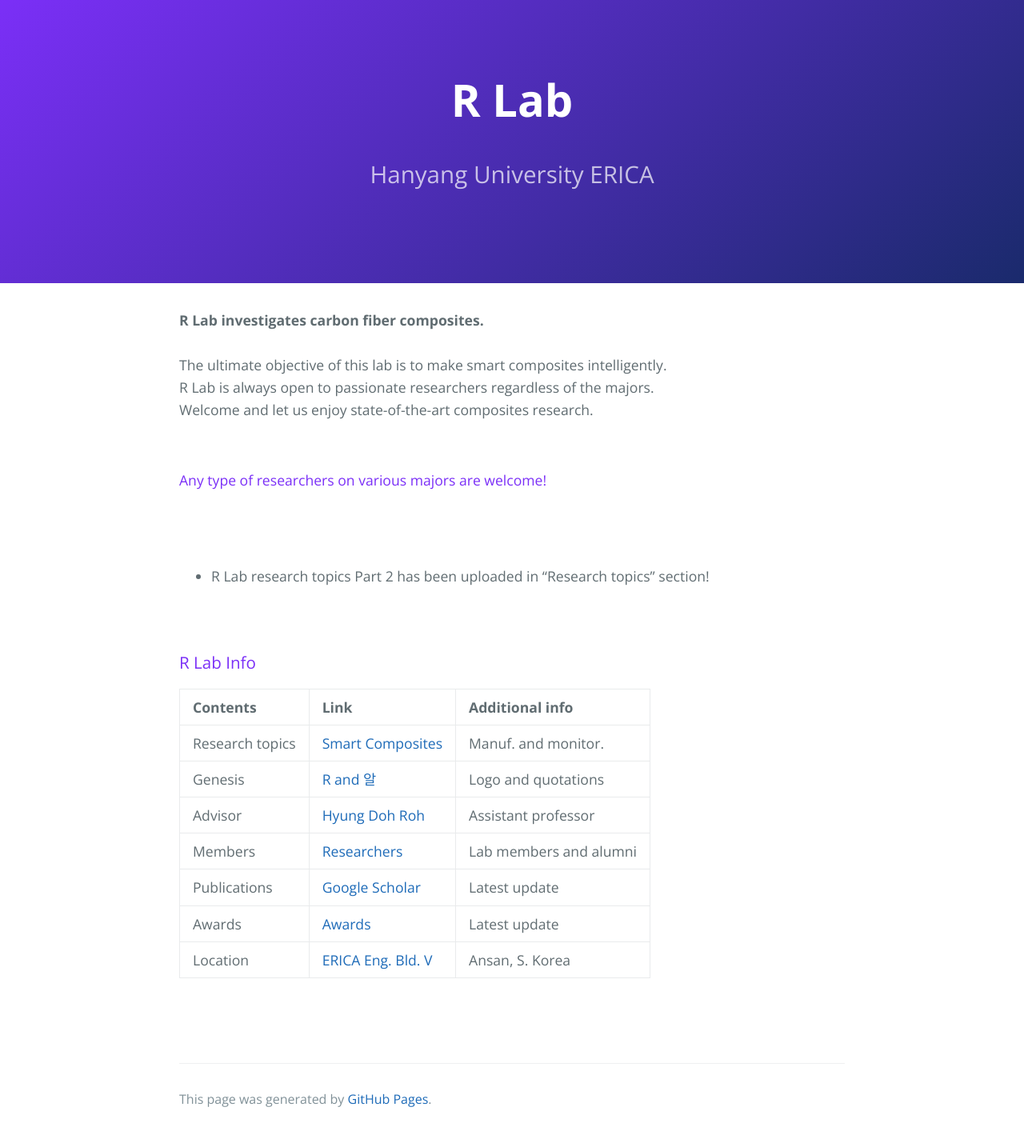
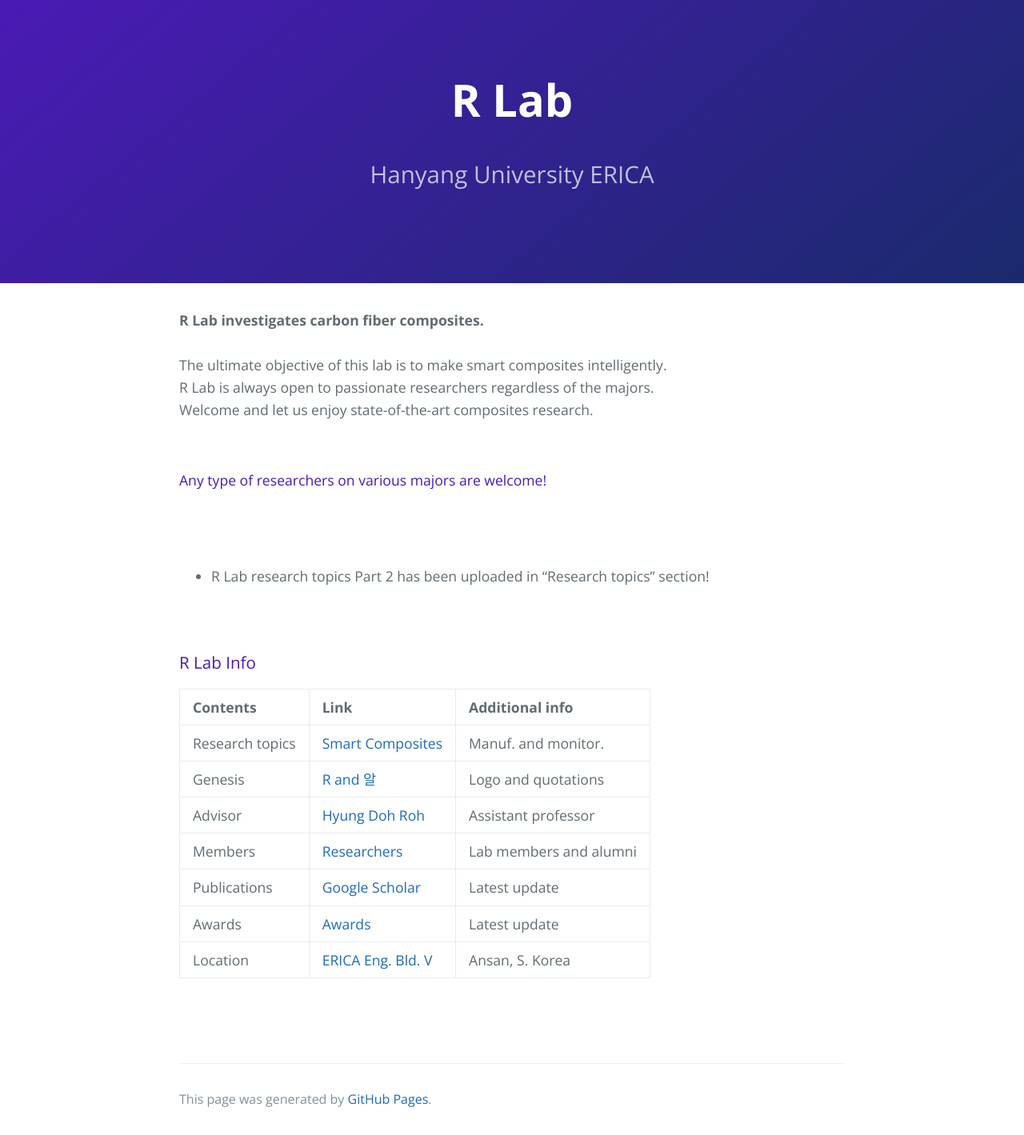
Before and after one commit to rhd1213/rhd1213.github.io, a Jekyll site: the page built from index.md, in a window 1280 px wide. Shown: the whole page at 80% size. Built offline with Jekyll 4.4.1, drawn with Linux system fonts in a browser that asks for light colours; our own code applies the rules of GitHub Pages for plain Markdown files.

Commit message:
Update variables.scss

```diff
--- a/_sass/variables.scss
+++ b/_sass/variables.scss
@@ -10,9 +10,10 @@ $header-heading-color: #fff !default;
 // $header-bg-color: #1a2a6c;           // 오른쪽 끝 (네이비)
 // $header-bg-color-secondary: #00b4d8; // 왼쪽 시작 (청록)
 
-$header-bg-color: #0a0a2e;
-$header-bg-color-secondary: #7b2ff7;
-$section-headings-color: #7b2ff7;
+$header-bg-color: #050a1a;           // 기존 #0a0a2e보다 더 진한 네이비
+$header-bg-color-secondary: #4a1ab5; // 기존 #7b2ff7보다 더 어두운 보라
+// $section-headings-color: #7b2ff7;
+$section-headings-color: #4a1ab5;    // 본문 제목
 $body-link-color: #1e6bb8 !default;
 
 // Text
```
